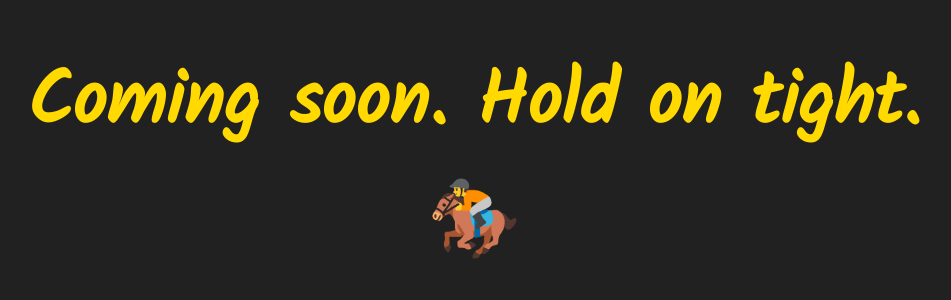
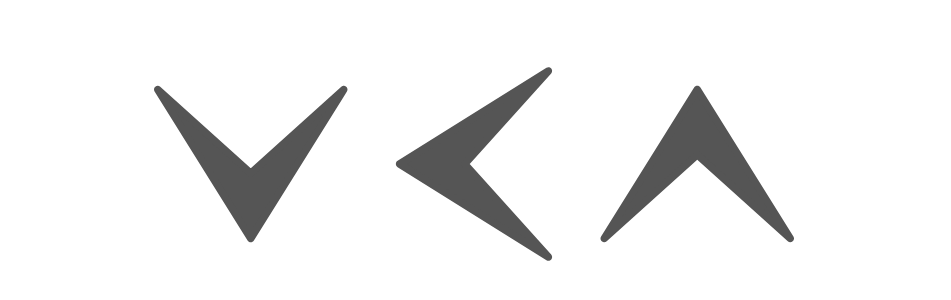
Before and after one commit to VamshiKrishnaAlladi/site, a React (Create React App) app: page / in a window 1280 px wide. Shown: the part 236-536 px from the top of the page, without its empty margins (166-1117 px from the left). Built offline with nearby package versions, Linux system fonts and the light colour scheme.

Commit message:
feat(app): replace the coming soon text with the vka logo

```diff
--- a/src/App.css
+++ b/src/App.css
@@ -1,20 +1,24 @@
+:root {
+    --theme-color-red: #FF315D;
+    --theme-color-green: #AFCA0A;
+    --theme-color-blue: #3CC6EB;
+    --theme-color-yellow: #FFD900;
+    --theme-color-cherry: #D32E65;
+    --theme-color-light-blue: #6A5AFB;
+    --theme-color-electric-blue: #025189;
+    --theme-color-grey: #555555;
+    --theme-color-white: #FFFFFF;
+
+    --theme-bg: var(--theme-color-white);
+    --theme-text-color: var(--theme-color-grey);
+}
+
 .app {
     font-family: "Kalam", cursive;
-    background-color: #212121;
+    background-color: var(--theme-bg);
     min-height: 100vh;
     text-align: center;
+    color: var(--theme-text-color);
+    overflow-x: hidden;
+    overflow-y: hidden;
 }
-
-.broadcast-message {
-    display: flex;
-    flex-direction: column;
-    align-items: center;
-    justify-content: center;
-
-    height: 100vh;
-
-    font-size: 75px;
-    font-weight: bold;
-
-    color: #FFD900;
-}
--- a/src/App.js
+++ b/src/App.js
@@ -2,14 +2,10 @@ import React from 'react';
 
 import './App.css';
 
-const App = () => (
+import { Banner } from './components/Banner';
+
+export const App = () => (
     <div className="app">
-        <div className="broadcast-message">
-            Coming soon. Hold on tight.
-            <br/>
-            <span role="img" aria-label="horse racing emoji">🏇</span>
-        </div>
+        <Banner/>
     </div>
 );
-
-export default App;
--- /dev/null
+++ b/src/components/Banner.css
@@ -0,0 +1,13 @@
+.banner {
+    height: 100vh;
+    width: 100vw;
+    display: flex;
+    justify-content: center;
+    align-items: center;
+}
+
+.banner-logo {
+    width: 50%;
+    height: 50%;
+    fill: #555555;
+}
--- /dev/null
+++ b/src/components/Banner.js
@@ -0,0 +1,11 @@
+import React from "react";
+
+import { Logo } from "./Logo";
+
+import "./Banner.css";
+
+export const Banner = () => (
+    <div className="banner">
+        <Logo className="banner-logo" width="100%" height="100%"/>
+    </div>
+);
--- /dev/null
+++ b/src/components/Logo.js
@@ -0,0 +1,20 @@
+import React from "react";
+
+export const Logo = ( { width, height, fill, className } ) => (
+    <div className={className}>
+        <svg id="logo-vka" width={width} height={height} viewBox="0 0 860 260">
+            <g id="v">
+                <path d="M130 230L5 30L130 142.5L255 30L130 230Z" fill={fill} />
+                <path d="M5 30L8.34482 26.2835C6.49221 24.6162 3.69452 24.5679 1.78545 26.1703C-0.123612 27.7727 -0.560983 30.5364 0.760008 32.65L5 30ZM130 230L125.76 232.65C126.674 234.112 128.276 235 130 235C131.724 235 133.326 234.112 134.24 232.65L130 230ZM255 30L259.24 32.65C260.561 30.5364 260.124 27.7727 258.215 26.1703C256.305 24.5679 253.508 24.6162 251.655 26.2835L255 30ZM130 142.5L126.655 146.216C128.557 147.928 131.443 147.928 133.345 146.216L130 142.5ZM0.760008 32.65L125.76 232.65L134.24 227.35L9.23999 27.35L0.760008 32.65ZM134.24 232.65L259.24 32.65L250.76 27.35L125.76 227.35L134.24 232.65ZM251.655 26.2835L126.655 138.784L133.345 146.216L258.345 33.7165L251.655 26.2835ZM133.345 138.784L8.34482 26.2835L1.65518 33.7165L126.655 146.216L133.345 138.784Z" fill={fill} />
+            </g>
+            <g id="k">
+                <path d="M330 130L530 5L417.5 130L530 255L330 130Z" fill={fill} />
+                <path d="M530 5L533.716 8.34482C535.384 6.49221 535.432 3.69452 533.83 1.78545C532.227 -0.123612 529.464 -0.560983 527.35 0.760008L530 5ZM330 130L327.35 125.76C325.888 126.674 325 128.276 325 130C325 131.724 325.888 133.326 327.35 134.24L330 130ZM530 255L527.35 259.24C529.464 260.561 532.227 260.124 533.83 258.215C535.432 256.305 535.384 253.508 533.716 251.655L530 255ZM417.5 130L413.784 126.655C412.072 128.557 412.072 131.443 413.784 133.345L417.5 130ZM527.35 0.760008L327.35 125.76L332.65 134.24L532.65 9.23999L527.35 0.760008ZM327.35 134.24L527.35 259.24L532.65 250.76L332.65 125.76L327.35 134.24ZM533.716 251.655L421.216 126.655L413.784 133.345L526.284 258.345L533.716 251.655ZM421.216 133.345L533.716 8.34482L526.284 1.65518L413.784 126.655L421.216 133.345Z" fill={fill} />
+            </g>
+            <g id="a">
+                <path d="M730 30L855 230L730 117.5L605 230L730 30Z" fill={fill} />
+                <path d="M855 230L851.655 233.716C853.508 235.384 856.305 235.432 858.215 233.83C860.124 232.227 860.561 229.464 859.24 227.35L855 230ZM730 30L734.24 27.35C733.326 25.8881 731.724 25 730 25C728.276 25 726.674 25.8881 725.76 27.35L730 30ZM605 230L600.76 227.35C599.439 229.464 599.876 232.227 601.785 233.83C603.695 235.432 606.492 235.384 608.345 233.716L605 230ZM730 117.5L733.345 113.784C731.443 112.072 728.557 112.072 726.655 113.784L730 117.5ZM859.24 227.35L734.24 27.35L725.76 32.65L850.76 232.65L859.24 227.35ZM725.76 27.35L600.76 227.35L609.24 232.65L734.24 32.65L725.76 27.35ZM608.345 233.716L733.345 121.216L726.655 113.784L601.655 226.284L608.345 233.716ZM726.655 121.216L851.655 233.716L858.345 226.284L733.345 113.784L726.655 121.216Z" fill={fill} />
+            </g>
+        </svg>
+    </div>
+);
--- a/src/index.css
+++ b/src/index.css
@@ -3,6 +3,7 @@ html, body, #root {
     margin: 0;
     padding: 0;
     display: grid;
+    overflow: hidden;
 }
 
 code {
--- a/src/index.js
+++ b/src/index.js
@@ -2,6 +2,6 @@ import React from 'react';
 import ReactDOM from 'react-dom';
 
 import './index.css';
-import App from './App';
+import { App } from "./App";
 
 ReactDOM.render(<App />, document.getElementById('root'));
```
